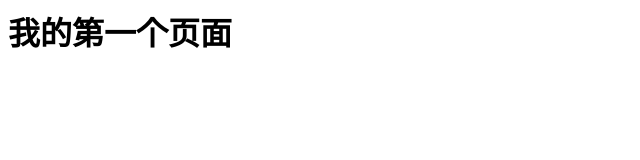
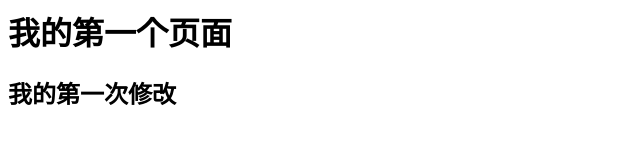
Before and after one commit to YangluFover/YangluFover.github.io, a plain HTML site: page index.html in a window 1280 px wide. Shown: the whole page, without its empty margins (0-640 px from the left). Drawn offline with Linux system fonts and the light colour scheme.

Commit message:
更新了index.html 添加了h2

```diff
--- a/index.html
+++ b/index.html
@@ -1 +1,2 @@
 <h1>我的第一个页面</h1>
+<h2>我的第一次修改</h2>
```
